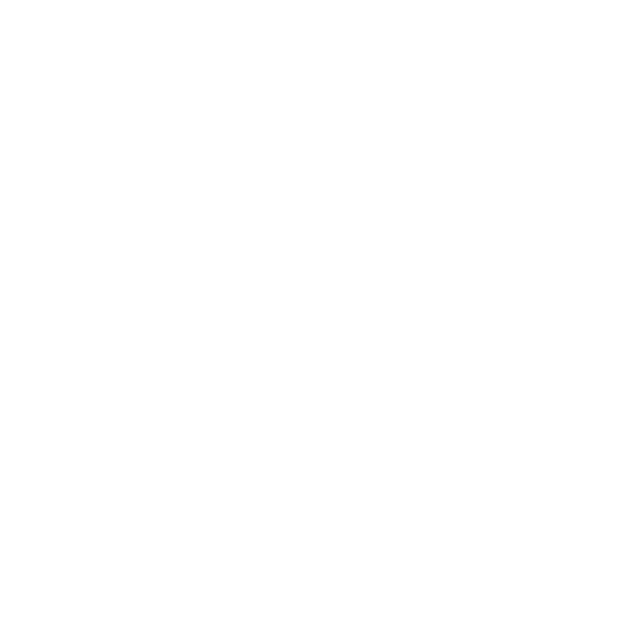
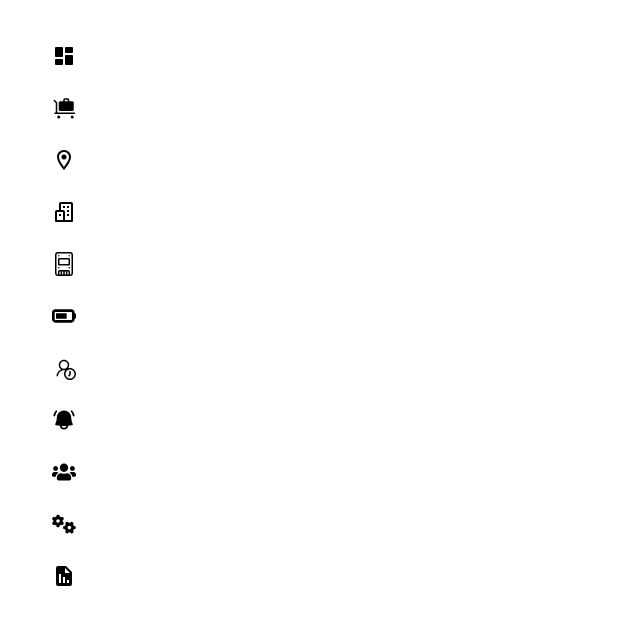
Before and after one commit to NikPrivate/smart-tracker-clone-frontend, a React (Vite) app: page /dashboard in a window 1280 px wide. Before the commit this address had no page. Shown: the top 624 px of the page, without its empty margins (0-640 px from the left). Built offline with nearby package versions, Linux system fonts and the light colour scheme.

Commit message:
add sidebar

```diff
--- a/src/App.jsx
+++ b/src/App.jsx
@@ -1,9 +1,10 @@
 import React from "react";
 import { BrowserRouter as Router, Routes, Route } from "react-router-dom";
-import Login from "./pages/Login";
-import ForgetPass from "./pages/ForgetPass";
-import Verifyotp from "./pages/Verifyotp";
-import Resetpass from "./pages/Resetpass";
+import Login from "./pages/Login/Login";
+import ForgetPass from "./pages/Login/ForgetPass";
+import Verifyotp from "./pages/Login/Verifyotp";
+import Resetpass from "./pages/Login/Resetpass";
+import Main from "./pages/Dashboard/Main";
 
 const App = () => {
   return (
@@ -13,6 +14,7 @@
         <Route path="/forget-password" element={<ForgetPass />} />
         <Route path="/verify-otp" element={<Verifyotp />} />
         <Route path="/reset-password" element={<Resetpass />} />
+        <Route path="/dashboard" element={<Main />} />
       </Routes>
     </Router>
   );
--- /dev/null
+++ b/src/components/Sidebar.jsx
@@ -0,0 +1,89 @@
+import React from "react";
+import { RiDashboardFill } from "react-icons/ri";
+import { PiTrolleySuitcaseFill } from "react-icons/pi";
+import { MdOutlineLocationOn } from "react-icons/md";
+import { BiBuildings } from "react-icons/bi";
+import { BsDeviceSsd } from "react-icons/bs";
+import { FaBatteryThreeQuarters } from "react-icons/fa6";
+import { LiaUserClockSolid } from "react-icons/lia";
+import { HiMiniBellAlert } from "react-icons/hi2";
+import { FaUsers } from "react-icons/fa";
+import { FaGears } from "react-icons/fa6";
+import { BiSolidReport } from "react-icons/bi";
+
+const Sidebar = () => {
+  return (
+    <div>
+      <div className="space-y-5">
+        <div className="flex items-center group hover:border rounded-full duration-100 p-1 w-fit hover:bg-black hover:text-white px-3">
+          <RiDashboardFill className="text-2xl hover:text-white" />
+          <p className="opacity-0 group-hover:opacity-100 text-sm ml-2 pr-1">
+            Dashboard
+          </p>
+        </div>
+        <div className="flex items-center group hover:border rounded-full duration-100 p-1 w-fit hover:bg-black hover:text-white px-3">
+          <PiTrolleySuitcaseFill className="text-2xl hover:text-white" />
+          <p className="opacity-0 group-hover:opacity-100 text-sm ml-2 pr-1">
+            Trolley
+          </p>
+        </div>
+        <div className="flex items-center group hover:border rounded-full duration-100 p-1 w-fit hover:bg-black hover:text-white px-3">
+          <MdOutlineLocationOn className="text-2xl hover:text-white" />
+          <p className="opacity-0 group-hover:opacity-100 text-sm ml-2 pr-1">
+            Geozones
+          </p>
+        </div>
+        <div className="flex items-center group hover:border rounded-full duration-100 p-1 w-fit hover:bg-black hover:text-white px-3">
+          <BiBuildings className="text-2xl hover:text-white" />
+          <p className="opacity-0 group-hover:opacity-100 text-sm ml-2 pr-1">
+            Nest
+          </p>
+        </div>
+        <div className="flex items-center group hover:border rounded-full duration-100 p-1 w-fit hover:bg-black hover:text-white px-3">
+          <BsDeviceSsd className="text-2xl hover:text-white" />
+          <p className="opacity-0 group-hover:opacity-100 text-sm ml-2 pr-1">
+            Tracker
+          </p>
+        </div>
+        <div className="flex items-center group hover:border rounded-full duration-100 p-1 w-fit hover:bg-black hover:text-white px-3">
+          <FaBatteryThreeQuarters className="text-2xl hover:text-white" />
+          <p className="opacity-0 group-hover:opacity-100 text-sm ml-2 pr-1">
+            Battery
+          </p>
+        </div>
+        <div className="flex items-center group hover:border rounded-full duration-100 p-1 w-fit hover:bg-black hover:text-white px-3">
+          <LiaUserClockSolid className="text-2xl hover:text-white" />
+          <p className="opacity-0 group-hover:opacity-100 text-sm ml-2 pr-1">
+            Duty Roster
+          </p>
+        </div>
+        <div className="flex items-center group hover:border rounded-full duration-100 p-1 w-fit hover:bg-black hover:text-white px-3">
+          <HiMiniBellAlert className="text-2xl hover:text-white" />
+          <p className="opacity-0 group-hover:opacity-100 text-sm ml-2 pr-1">
+            Alerts
+          </p>
+        </div>
+        <div className="flex items-center group hover:border rounded-full duration-100 p-1 w-fit hover:bg-black hover:text-white px-3">
+          <FaUsers className="text-2xl hover:text-white" />
+          <p className="opacity-0 group-hover:opacity-100 text-sm ml-2 pr-1">
+            User & Roles
+          </p>
+        </div>
+        <div className="flex items-center group hover:border rounded-full duration-100 p-1 w-fit hover:bg-black hover:text-white px-3">
+          <FaGears className="text-2xl hover:text-white" />
+          <p className="opacity-0 group-hover:opacity-100 text-sm ml-2 pr-1">
+            Configuration
+          </p>
+        </div>
+        <div className="flex items-center group hover:border rounded-full duration-100 p-1 w-fit hover:bg-black hover:text-white px-3">
+          <BiSolidReport className="text-2xl hover:text-white" />
+          <p className="opacity-0 group-hover:opacity-100 text-sm ml-2 pr-1">
+            Reports
+          </p>
+        </div>
+      </div>
+    </div>
+  );
+};
+
+export default Sidebar;
--- /dev/null
+++ b/src/pages/Dashboard/Main.jsx
@@ -0,0 +1,14 @@
+import React from "react";
+import Sidebar from "../../components/Sidebar";
+
+const Main = () => {
+  return (
+    <div>
+      <div className="p-10">
+        <Sidebar className />
+      </div>
+    </div>
+  );
+};
+
+export default Main;
--- a/src/pages/Login.jsx
+++ b/src/pages/Login/Login.jsx
@@ -65,10 +65,12 @@
                 {showPassword ? <IoMdEyeOff /> : <IoMdEye />}
               </div>
             </div>
+            <Link to="/dashboard">
+              <button className="p-2 rounded shadow w-full bg-orange-500 mb-5 font-sans font-semibold hover:bg-orange-400 cursor-pointer text-slate-200">
+                LOGIN
+              </button>
+            </Link>
 
-            <button className="p-2 rounded shadow w-full bg-orange-500 mb-5 font-sans font-semibold hover:bg-orange-400 cursor-pointer text-slate-200">
-              LOGIN
-            </button>
             <div className="flex gap-2 items-center mb-4">
               <p className="font-sans text-slate-200">Forget Password?</p>
 
--- a/src/pages/Verifyotp.jsx
+++ b/src/pages/Login/Verifyotp.jsx
@@ -1,6 +1,6 @@
 import React from "react";
 import { Link } from "react-router-dom";
-import Otpinput from "../components/Otpinput";
+import Otpinput from "../../components/Otpinput";
 
 const Verifyotp = () => {
   return (
```
Also changed, not shown: src/pages/Login/ForgetPass.jsx (renamed from src/pages/ForgetPass.jsx), src/pages/Login/Resetpass.jsx (renamed from src/pages/Resetpass.jsx).
